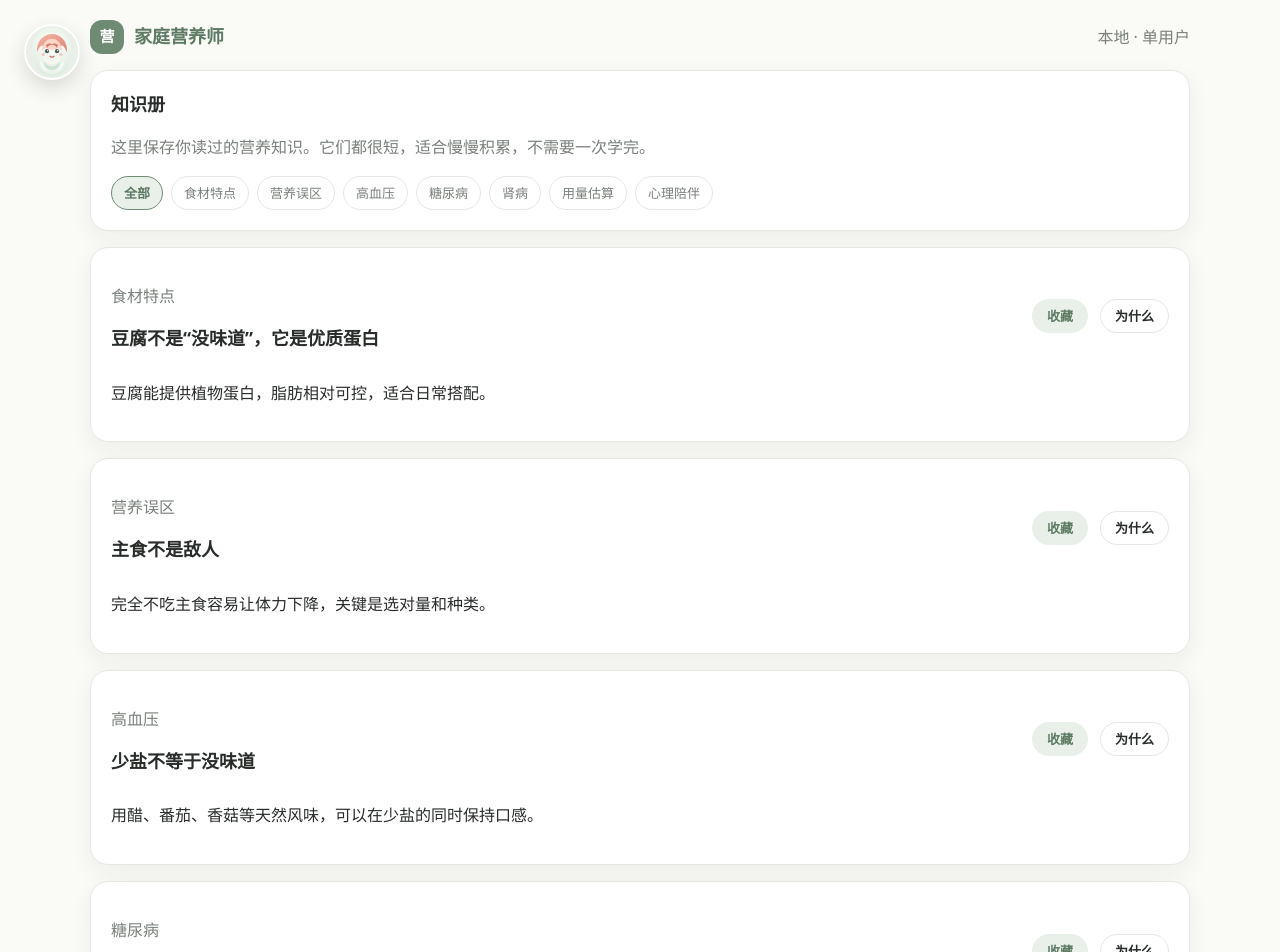
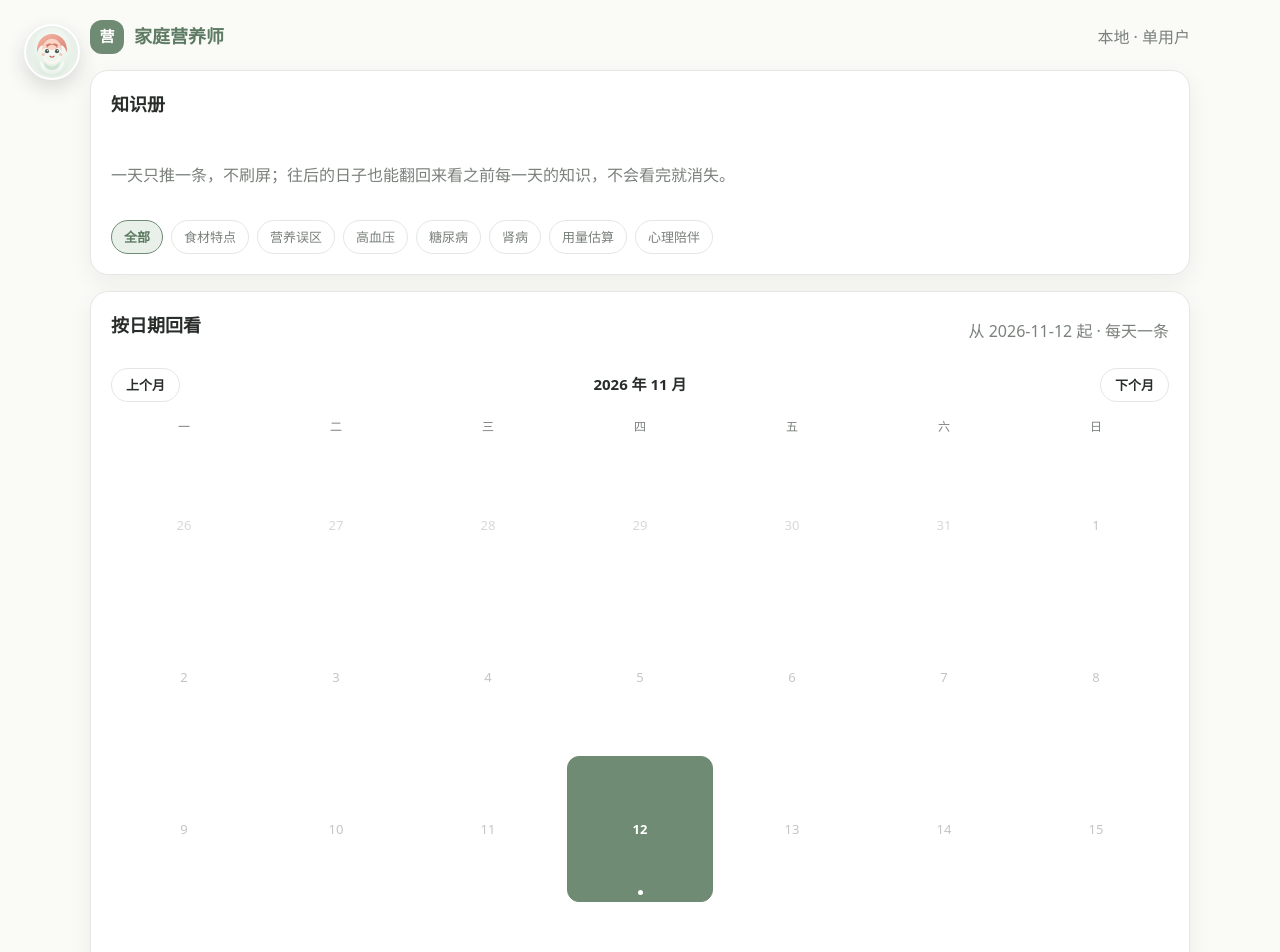
Before and after one commit to WFY-1-BYO/-app, a React (Vite) app: page /knowledge in a window 1280 px wide. Shown: the top 952 px of the page. Built offline with nearby package versions, Linux system fonts and the light colour scheme.

Commit message:
feat(改动7): 知识日历式回看，一天一条按日期归档，第2天可查看第1天

```diff
--- a/src/lib/knowledge.ts
+++ b/src/lib/knowledge.ts
@@ -117,16 +117,92 @@ export function initialKnowledge(): KnowledgeItem[] {
   return knowledgeDatabase.map(item => ({ ...item }))
 }
 
-export function dailyKnowledge(date: string): KnowledgeItem {
-  const seed = new Date(date).getDate()
-  const index = seed % knowledgeDatabase.length
-  const selected = knowledgeDatabase[index]
-  return { ...selected }
+/** 归一化日期键 YYYY-MM-DD */
+export function toDateKey(input: string): string {
+  return input.slice(0, 10)
 }
 
-export function knowledgeByCategory(
-  category: string,
-): KnowledgeItem[] {
+/**
+ * 归档起始日：知识库最早创建日。
+ * 若系统日期早于知识库创建日（或知识为空），退回今天，保证今天一定有知识。
+ */
+export function knowledgeArchiveStart(items: KnowledgeItem[], today: string): string {
+  const dates = items
+    .map(item => toDateKey(item.createdAt))
+    .filter(Boolean)
+    .sort()
+  const earliest = dates[0]
+  if (!earliest || earliest > today) return today
+  return earliest
+}
+
+/**
+ * 每日知识：同一天恒定返回同一条（一天只推一条），
+ * 按「距 epoch 的天数」轮换，跨月、跨年都不会在每月 1 号重复。
+ */
+export function dailyKnowledge(date: string): KnowledgeItem {
+  const key = toDateKey(date)
+  const parsed = Date.parse(`${key}T00:00:00Z`)
+  const dayNumber = Number.isFinite(parsed) ? Math.floor(parsed / 86400000) : 0
+  const total = knowledgeDatabase.length
+  const index = ((dayNumber % total) + total) % total
+  return { ...knowledgeDatabase[index] }
+}
+
+/** 某一天是否在可回看归档范围内（起始日 ≤ 该日 ≤ 今天） */
+export function isArchivedDate(date: string, startDate: string, today: string): boolean {
+  const key = toDateKey(date)
+  return key >= toDateKey(startDate) && key <= toDateKey(today)
+}
+
+/** 点选某天：范围内返回当天知识，范围外返回 null（不假装已推送） */
+export function archivedKnowledge(
+  date: string,
+  startDate: string,
+  today: string,
+): KnowledgeItem | null {
+  return isArchivedDate(date, startDate, today) ? dailyKnowledge(date) : null
+}
+
+/** 日历网格：周一为第一列，含上月 / 下月补位格 */
+export function monthGrid(
+  year: number,
+  month: number,
+): Array<{ date: string; inMonth: boolean }> {
+  const first = Date.UTC(year, month - 1, 1)
+  const startWeekday = (new Date(first).getUTCDay() + 6) % 7
+  const daysInMonth = new Date(Date.UTC(year, month, 0)).getUTCDate()
+  const cells = Math.ceil((startWeekday + daysInMonth) / 7) * 7
+  const gridStart = first - startWeekday * 86400000
+  return Array.from({ length: cells }, (_, index) => {
+    const d = new Date(gridStart + index * 86400000)
+    return { date: d.toISOString().slice(0, 10), inMonth: d.getUTCMonth() === month - 1 }
+  })
+}
+
+export interface CalendarCell {
+  date: string
+  inMonth: boolean
+  item: KnowledgeItem | null
+}
+
+/** 某月归档：范围内每天恰好一条，范围外为 null（日历里不可点） */
+export function monthArchive(
+  year: number,
+  month: number,
+  startDate: string,
+  today: string,
+): CalendarCell[] {
+  return monthGrid(year, month).map(cell => ({
+    ...cell,
+    item:
+      cell.inMonth && isArchivedDate(cell.date, startDate, today)
+        ? dailyKnowledge(cell.date)
+        : null,
+  }))
+}
+
+export function knowledgeByCategory(category: string): KnowledgeItem[] {
   return knowledgeDatabase
     .filter(item => item.category === category)
     .map(item => ({ ...item }))
--- a/src/pages/Knowledge.tsx
+++ b/src/pages/Knowledge.tsx
@@ -1,10 +1,25 @@
 import { useMemo, useState } from 'react'
 import { useAppStore } from '../store/appStore'
+import { archivedKnowledge, knowledgeArchiveStart, monthArchive } from '../lib/knowledge'
+import { dateKey } from '../lib/id'
+
+const weekdays = ['一', '二', '三', '四', '五', '六', '日']
 
 export default function Knowledge() {
   const knowledge = useAppStore(state => state.data.knowledge)
   const markKnowledgeRead = useAppStore(state => state.markKnowledgeRead)
   const toggleKnowledgeFavorite = useAppStore(state => state.toggleKnowledgeFavorite)
+  const [now] = useState(() => new Date())
+  const today = dateKey(now)
+  const archiveStart = useMemo(
+    () => knowledgeArchiveStart(knowledge, today),
+    [knowledge, today],
+  )
+  const [view, setView] = useState(() => ({
+    year: now.getFullYear(),
+    month: now.getMonth() + 1,
+  }))
+  const [selectedDate, setSelectedDate] = useState(today)
   const [category, setCategory] = useState('全部')
   const [expanded, setExpanded] = useState<string | null>(null)
 
@@ -18,12 +33,28 @@ export default function Knowledge() {
     return knowledge.filter(item => item.category === category)
   }, [category, knowledge])
 
+  const cells = useMemo(
+    () => monthArchive(view.year, view.month, archiveStart, today),
+    [view, archiveStart, today],
+  )
+  const selected = archivedKnowledge(selectedDate, archiveStart, today)
+  const savedSelected = knowledge.find(item => item.id === selected?.id)
+
+  const shiftMonth = (delta: number) => {
+    const d = new Date(Date.UTC(view.year, view.month - 1 + delta, 1))
+    const next = { year: d.getUTCFullYear(), month: d.getUTCMonth() + 1 }
+    setView(next)
+    const nextCells = monthArchive(next.year, next.month, archiveStart, today)
+    setSelectedDate(nextCells.find(cell => cell.item)?.date ?? today)
+    setExpanded(null)
+  }
+
   return (
     <div className="stack">
-      <section className="card">
+      <section className="card stack">
         <h1 className="section-title">知识册</h1>
         <p className="muted">
-          这里保存你读过的营养知识。它们都很短，适合慢慢积累，不需要一次学完。
+          一天只推一条，不刷屏；往后的日子也能翻回来看之前每一天的知识，不会看完就消失。
         </p>
         <div className="chip-group">
           {categories.map(item => (
@@ -39,7 +70,67 @@ export default function Knowledge() {
         </div>
       </section>
 
-      <div className="stack">
+      <section className="card stack" aria-label="知识日历">
+        <div className="spread">
+          <h2 className="section-title">按日期回看</h2>
+          <span className="muted">从 {archiveStart} 起 · 每天一条</span>
+        </div>
+
+        <div className="calendar-nav">
+          <button type="button" className="button small ghost" onClick={() => shiftMonth(-1)}>
+            上个月
+          </button>
+          <strong>
+            {view.year} 年 {view.month} 月
+          </strong>
+          <button type="button" className="button small ghost" onClick={() => shiftMonth(1)}>
+            下个月
+          </button>
+        </div>
+
+        <div className="calendar-weekdays" aria-hidden="true">
+          {weekdays.map(day => (
+            <span key={day}>{day}</span>
+          ))}
+        </div>
+
+        <div className="calendar-grid">
+          {cells.map(cell => (
+            <button
+              type="button"
+              key={cell.date}
+              className={`calendar-day ${cell.inMonth ? '' : 'outside'} ${
+                cell.date === today ? 'is-today' : ''
+              } ${selectedDate === cell.date ? 'is-selected' : ''}`}
+              disabled={!cell.item}
+              aria-label={`查看 ${cell.date} 的知识`}
+              aria-pressed={selectedDate === cell.date}
+              onClick={() => setSelectedDate(cell.date)}
+            >
+              <span>{Number(cell.date.slice(8))}</span>
+              {cell.item && <i className="calendar-dot" aria-hidden="true" />}
+            </button>
+          ))}
+        </div>
+
+        {selected && (
+          <article className="calendar-detail" aria-label="这一天的知识">
+            <p className="muted">
+              {selectedDate} · {selected.category}
+            </p>
+            <h3 className="section-title">{selected.title}</h3>
+            <p>{selected.summary}</p>
+            <p className="muted">{selected.why}</p>
+            <p className="muted">
+              {savedSelected?.readAt ? '已读过' : '还没读过'} ·{' '}
+              {savedSelected?.favorite ? '已收藏' : '未收藏'} · 可在下方「全部知识」里展开或收藏
+            </p>
+          </article>
+        )}
+      </section>
+
+      <section className="stack" aria-label="全部知识">
+        <h2 className="section-title">全部知识</h2>
         {filtered.map(item => {
           const isOpen = expanded === item.id
           return (
@@ -86,7 +177,7 @@ export default function Knowledge() {
             </article>
           )
         })}
-      </div>
+      </section>
     </div>
   )
 }
--- a/src/styles/app.css
+++ b/src/styles/app.css
@@ -690,3 +690,99 @@ textarea {
   color: #a9682f;
   border-color: var(--accent);
 }
+
+/* ===== V1.2 改动 7：知识日历式回看 ===== */
+.calendar-nav {
+  display: flex;
+  justify-content: space-between;
+  align-items: center;
+  gap: 8px;
+}
+
+.calendar-nav strong {
+  font-size: 15px;
+  font-variant-numeric: tabular-nums;
+}
+
+.calendar-weekdays,
+.calendar-grid {
+  display: grid;
+  grid-template-columns: repeat(7, minmax(0, 1fr));
+  gap: 6px;
+}
+
+.calendar-weekdays span {
+  text-align: center;
+  font-size: 12px;
+  color: var(--muted);
+}
+
+.calendar-day {
+  position: relative;
+  aspect-ratio: 1 / 1;
+  display: flex;
+  align-items: center;
+  justify-content: center;
+  padding: 0;
+  border: 1px solid var(--border);
+  border-radius: 12px;
+  background: #fff;
+  color: var(--text);
+  font-size: 13px;
+  cursor: pointer;
+  font-variant-numeric: tabular-nums;
+}
+
+.calendar-day:disabled {
+  background: transparent;
+  color: var(--muted);
+  opacity: 0.45;
+  cursor: default;
+  border-color: transparent;
+}
+
+.calendar-day.outside {
+  opacity: 0.3;
+}
+
+.calendar-day.is-today {
+  border-color: var(--primary);
+  font-weight: 700;
+}
+
+.calendar-day.is-selected {
+  background: var(--primary);
+  color: #fff;
+  border-color: var(--primary);
+}
+
+.calendar-dot {
+  position: absolute;
+  bottom: 6px;
+  width: 5px;
+  height: 5px;
+  border-radius: 50%;
+  background: var(--accent);
+}
+
+.calendar-day.is-selected .calendar-dot {
+  background: #fff;
+}
+
+.calendar-detail {
+  border: 1px solid var(--border);
+  border-radius: 14px;
+  padding: 14px;
+  background: var(--bg);
+}
+
+.calendar-detail h3 {
+  margin: 4px 0 0;
+  font-size: 16px;
+}
+
+.calendar-detail p {
+  margin: 6px 0 0;
+  font-size: 13px;
+  line-height: 1.6;
+}
```
Also changed, not shown: 1 other file (tests, documents, lock files or other folders).
